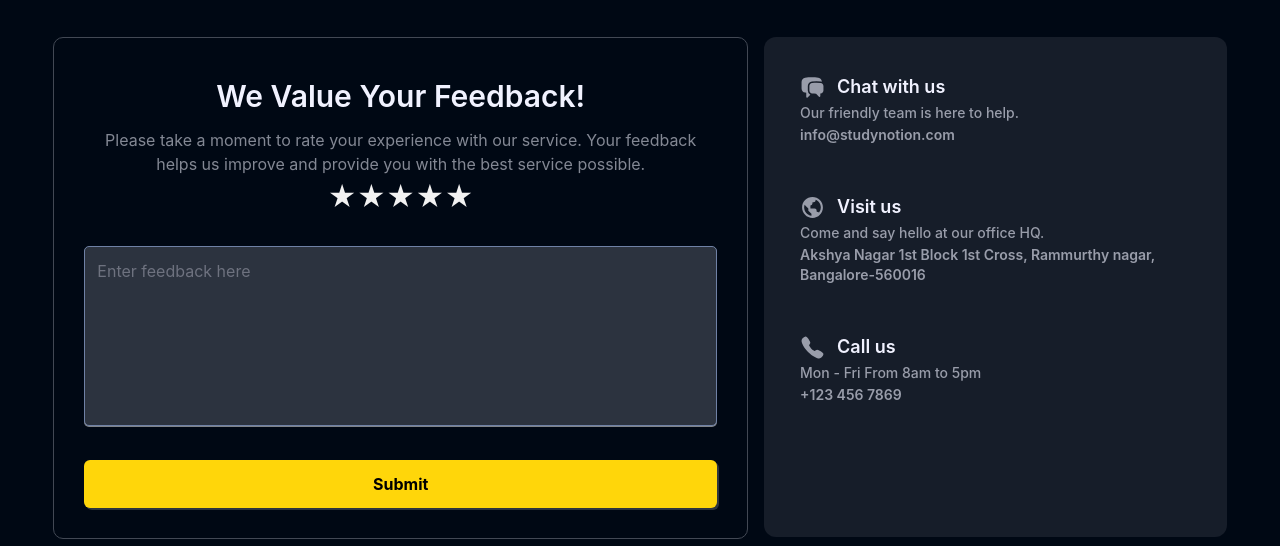
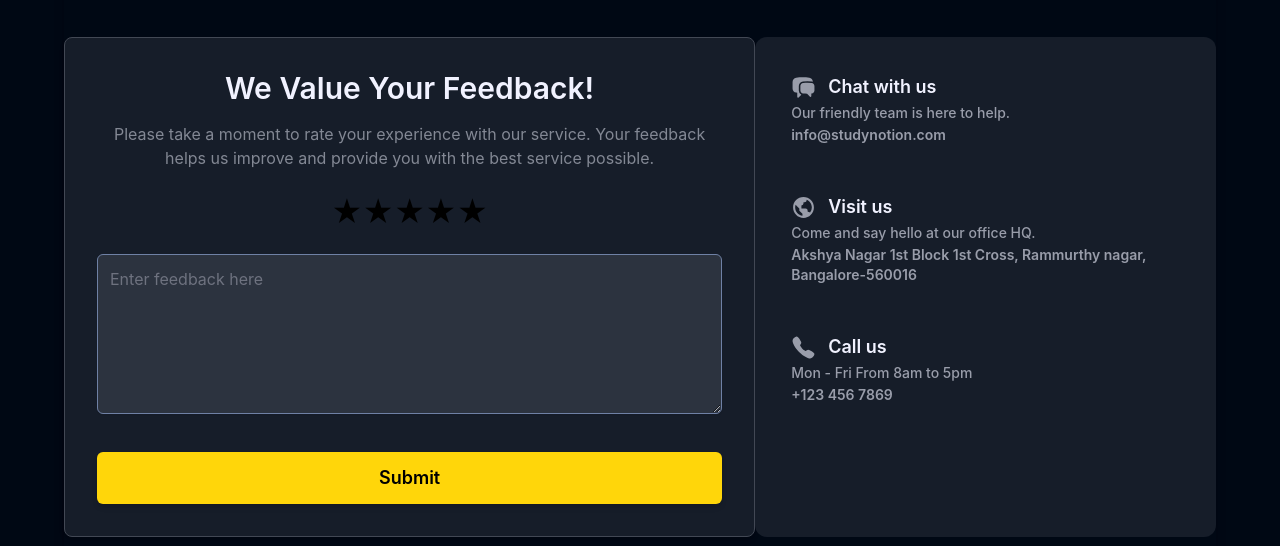
Before and after one commit to Muskansahuincredible/StudyNotion-An-Online-Education-Platform, a React (Create React App) app: page /rateus in a window 1280 px wide. Shown: the part 140-686 px from the top of the page. Built offline with nearby package versions, Linux system fonts and the light colour scheme; no server answers; the HTML template or start-up script is replaced by a standard one.

Commit message:
Add Tailwind CSS

```diff
--- a/src/pages/Rateus.jsx
+++ b/src/pages/Rateus.jsx
@@ -1,19 +1,14 @@
 import React, { useState } from "react";
-import "./rateus.css";
-import ContactDetails from "../components/ContactPage/ContactDetails"
-import Footer from "../components/common/Footer"
-import ReviewSlider from "../components/common/ReviewSlider"
+import ContactDetails from "../components/ContactPage/ContactDetails";
+import Footer from "../components/common/Footer";
+import ReviewSlider from "../components/common/ReviewSlider";
 import { motion } from 'framer-motion';
 
 function RateUsComponent({ previousContent }) {
   const [errorRating, setErrorRating] = useState(false);
   const [errorFeedback, setErrorFeedback] = useState(false);
-  //creating error variables to detect when fields are empty to display span "Please enter xx" lines
-
   const [rating, setRating] = useState(0);
   const [feedback, setFeedback] = useState("");
-  // const [showModal, setShowModal] = useState(false);
-
   const [hoverRating, setHoverRating] = useState(0);
 
   const handleMouseOver = (index) => {
@@ -28,51 +23,41 @@ function RateUsComponent({ previousContent }) {
     setRating(index);
   };
 
-
-  const handleStarClick = (star) => {
-    setRating(star);
-  };
-
   const handleFeedbackChange = (e) => {
     setFeedback(e.target.value);
   };
 
   const handleSubmit = () => {
-    setErrorRating(false); //refresh everytime
+    setErrorRating(false);
     setErrorFeedback(false);
     if (!rating) {
       setErrorRating(true);
     }
     if (!feedback) {
       setErrorFeedback(true);
-    }
-    else if (feedback && rating) {
+    } else if (feedback && rating) {
       setRating(0);
       setFeedback("");
-      alert("Thank you for the feedback!")
+      alert("Thank you for the feedback!");
     }
-    // setShowModal(false);
   };
 
   return (
     <>
-      <div className="flex flex-col justify-between w-11/12 gap-4 mx-auto text-white rate-us-page bg-richblack-900 max-w-maxContent h-maxContent lg:flex-row">
-        <div className="rate-us-container lg:w-[60%] border border-richblack-600 ">
-          <h2 id="greettext" className="mt-4 mb-2 text-3xl font-semibold leading-6 text-center text-richblack-5">We Value Your Feedback!</h2>
-          {/* <h2 className="rate-us-heading">Rate Our Website</h2> */}
-          <p className="mt-5 text-richblack-300 text-center">Please take a moment to rate your experience with our service. Your feedback helps us improve and provide you with the best service possible.</p>
-          <div className="star-rating">
-            {/* Stars go here */}
-
-            {[...Array(5)].map((star, index) => {
-              index += 1;
+      <div className="flex flex-col lg:flex-row justify-center lg:justify-between w-11/12 mx-auto max-w-6xl py-16 lg:py-24 bg-richblack-900 rounded-lg shadow-lg">
+        <div className="lg:w-3/5 p-8 bg-richblack-800 border border-richblack-600 rounded-lg shadow-md transition-all duration-300 hover:border-richblack-300 hover:shadow-lg">
+          <h2 className="text-3xl font-semibold text-center text-richblack-5 mb-4">We Value Your Feedback!</h2>
+          <p className="text-center text-richblack-300 mb-6">Please take a moment to rate your experience with our service. Your feedback helps us improve and provide you with the best service possible.</p>
+          <div className="flex justify-center mb-6">
+            {[...Array(5)].map((_, index) => {
+              const starIndex = index + 1;
               return (
                 <span
-                  key={index}
-                  className={`star ${index <= (hoverRating || rating) ? 'filled' : ''}`}
-                  onMouseOver={() => handleMouseOver(index)}
+                  key={starIndex}
+                  className={`text-3xl cursor-pointer transition-colors duration-300 ${starIndex <= (hoverRating || rating) ? 'text-yellow-400' : 'text-gray-300'}`}
+                  onMouseOver={() => handleMouseOver(starIndex)}
                   onMouseOut={handleMouseOut}
-                  onClick={() => handleClick(index)}
+                  onClick={() => handleClick(starIndex)}
                 >
                   &#9733;
                 </span>
@@ -80,12 +65,12 @@ function RateUsComponent({ previousContent }) {
             })}
           </div>
           {errorRating && (
-            <span className="text-[12px] text-yellow-100 mb-30">
+            <span className="text-xs text-yellow-100 mb-4 block text-center">
               *Please enter a rating.
             </span>
           )}
           <motion.textarea
-  className="feedback-textarea bg-richblack-700 mt-7 p-3 text-[16px] leading-[24px] text-richblack-5 shadow-[0_1px_0_0] shadow-white/50 placeholder:text-richblack-400 focus:outline-none"
+            className="w-full h-40 p-3 bg-richblack-700 text-richblack-5 placeholder:text-richblack-400 border border-richblack-600 rounded-md shadow-sm focus:outline-none focus:border-yellow-300 focus:ring-1 focus:ring-yellow-300 transition-all duration-200"
             placeholder="Enter feedback here"
             value={feedback}
             onChange={handleFeedbackChange}
@@ -94,28 +79,25 @@ function RateUsComponent({ previousContent }) {
             transition={{ duration: 0.2, ease: 'easeInOut' }}
           />
           {errorFeedback && (
-            <label className="-mt-10 text-center text-[12px] text-yellow-100">
+            <label className="text-xs text-yellow-100 mt-2 block text-center">
               *Please enter feedback.
             </label>
           )}
-
-          <div className="submit-container">
-            <button className="mt-7 w-full rounded-md bg-yellow-50 px-6 py-3 text-center text-[16px] font-bold text-black shadow-[2px_2px_0px_0px_rgba(255,255,255,0.18)] transition-all duration-200 hover:scale-95 hover:shadow-none" onClick={handleSubmit}>
+          <div className="mt-8">
+            <button
+              className="w-full py-3 bg-yellow-50 text-black font-semibold text-lg rounded-md shadow-md transition-transform duration-200 hover:scale-95 hover:shadow-none"
+              onClick={handleSubmit}
+            >
               Submit
             </button>
-
           </div>
         </div>
-        <div className="lg:w-[40%]">
+        <div className="lg:w-2/5 mt-8 lg:mt-0">
           <ContactDetails />
         </div>
-
       </div>
-      <div className="relative flex flex-col items-center justify-between w-11/12 gap-8 mx-auto my-20 text-white max-w-maxContent bg-richblack-900">
-        {/* Reviws from Other Learner */}
-        <h1 className="mt-8 text-4xl font-semibold text-center ">
-          Happy & Satisfied Learners!
-        </h1>
+      <div className="relative flex flex-col items-center justify-center w-11/12 mx-auto my-16 max-w-6xl bg-richblack-900 rounded-lg shadow-lg py-12">
+        <h1 className="text-4xl font-semibold text-center text-richblack-5 mb-6">Happy & Satisfied Learners!</h1>
         <ReviewSlider />
       </div>
       <Footer />
--- a/src/pages/rateus.css
+++ /dev/null
@@ -1,81 +0,0 @@
-.rate-us-page {
-    /* display: flex; */
-    /* justify-content: center; */
-    /* align-items: center; */
-    /* height: 100vh; */
-    padding-top: 6rem;
-  }
-
-  .rate-us-container {
-    padding: 30px;
-    border-radius: 10px;
-    height:max-content;
-    /* background-color: #262626; Darker container background */
-    /* transition: border-color 0.3s ease, box-shadow 0.3s ease; Transition for border-color and box-shadow */
-  }
-
-  .rate-us-container:hover {
-    border-color: #d9d1d1; /* Border color changes on hover */
-    box-shadow: 0 0 40px rgba(184, 179, 179, 0.082); /*Lighting effect on hover*/
-  }
-
-  .star-rating {
-    /* margin-bottom: 20px; */
-    display: flex;
-    justify-content: center;
-  }
-
-  .star {
-    font-size: 28px;
-    color: #f2f2f2; /* Light gray star color */
-    cursor: pointer;
-    transition: color 0.3s ease;
-  }
-
-  .star:hover,
-  .star.filled  {
-    color: #ffc107; /* Yellow star color on hover/selection */
-  }
-
-  .feedback-textarea {
-    width: 100%;
-    height: 180px;
-    padding: 10px;
-    border: 1px solid #444; /* Dark border */
-    border-radius: 5px;
-    resize: none;
-    /* background-color: #d4cfcf; Darker textarea background */
-    /* color: #f2f2f2; Light gray text color */
-    /* margin-bottom: 20px; */
-  }
-
-  .feedback-textarea::placeholder {
-    color: #888; /* Placeholder text color */
-  }
-  .feedback-textarea:focus,
-  .feedback-textarea:valid {
-    outline: none;
-    border: 1.5px solid #fff;
-  }
-
-
-  .feedback-textarea {
-    transition: border-color 0.2s ease-in-out, box-shadow 0.2s ease-in-out;
-  }
-
-  .feedback-textarea:focus {
-    border-color: #F7DC6F; /* glowing yellow */
-    box-shadow: 0 0 0 2px #F7DC6F;
-  }
-
-  .feedback-textarea::placeholder {
-    transition: transform 0.2s ease-in-out;
-    pointer-events: none; /* to prevent placeholder from being clickable */
-    z-index: 1; /* to ensure the placeholder is above the border */
-  }
-
-  .feedback-textarea:focus::placeholder {
-    transform: translateY(-16px); /* move placeholder up to the border */
-    font-size: 12px; /* adjust font size to fit the border */
-    color: #F7DC6F; /* match the glowing yellow color */
-  }
```
Lines whose indentation alone changed are shown as unchanged.
